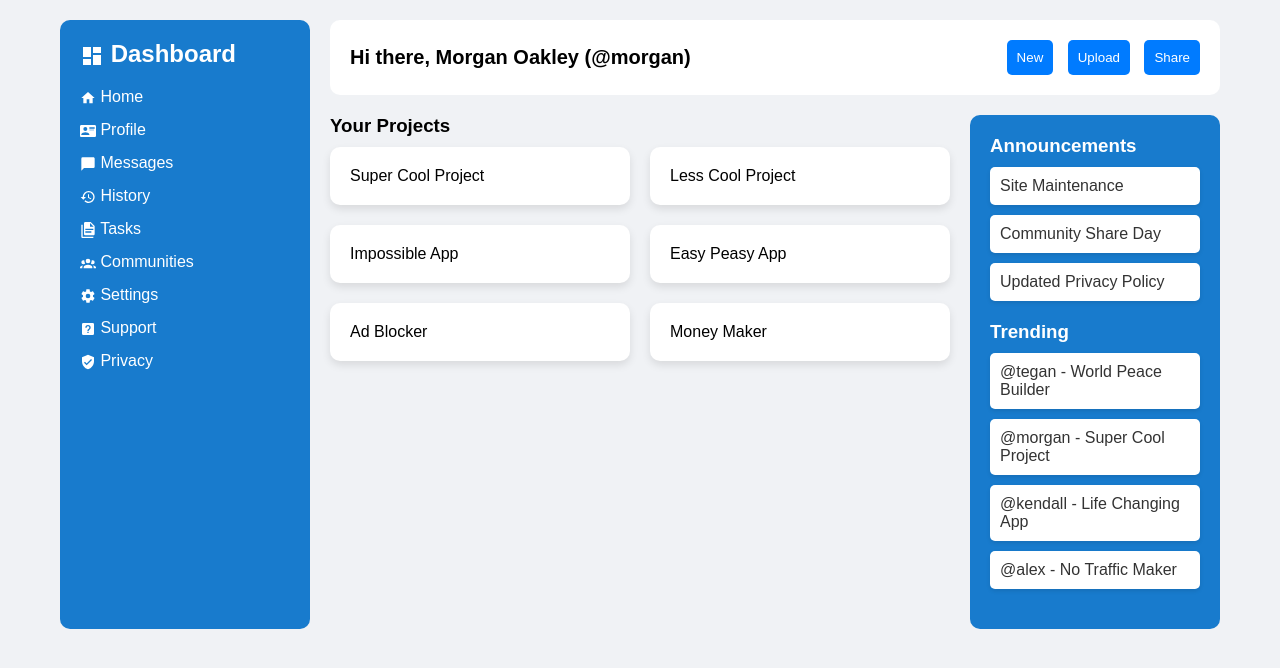
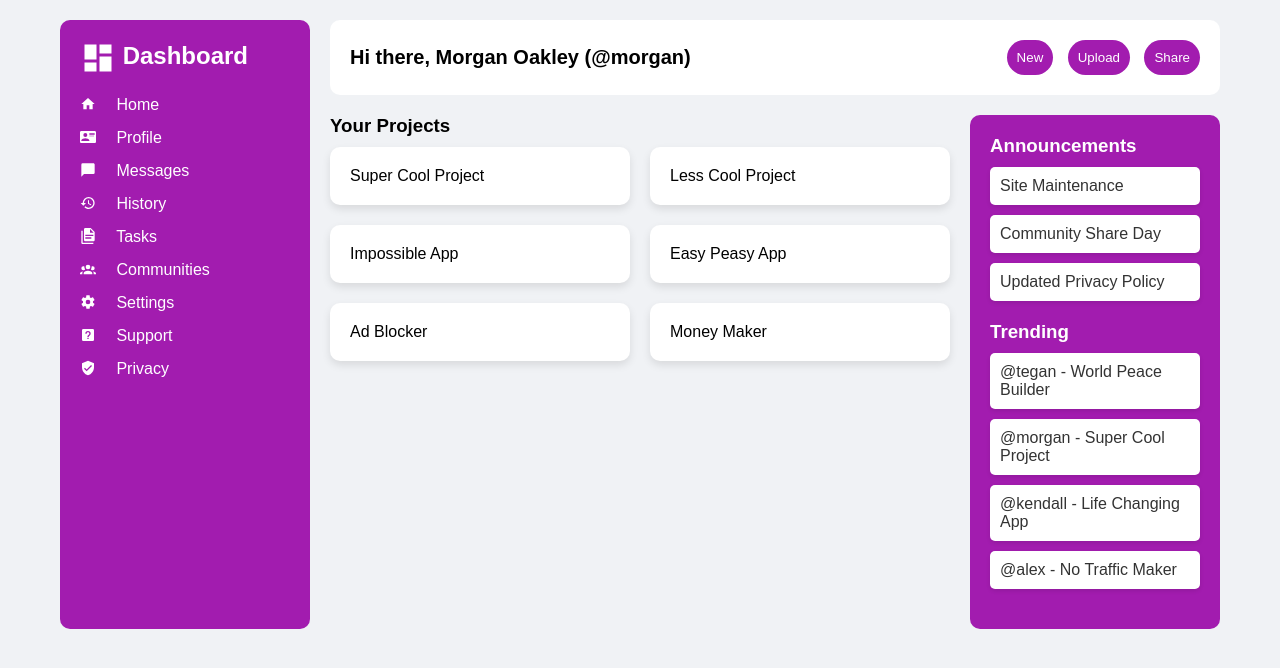
Before and after one commit to jtanman/admin-dashboard-TOP, a plain HTML site: page index.html in a window 1280 px wide. Drawn offline with Linux system fonts and the light colour scheme.

Commit message:
Set background color var

```diff
--- a/css/style.css
+++ b/css/style.css
@@ -2,6 +2,10 @@
     margin: 0;
     padding: 0;
     box-sizing: border-box;
+}
+
+:root {
+    --background-color: #a21caf;
 }
 
 body {
@@ -29,6 +33,9 @@ body {
 .header {
     grid-column: 2 / -1;
     grid-row: 1 / 2;
+    display: grid;
+    grid-template-columns: 2fr 1fr;
+    grid-template-rows: 1fr 1fr;
 }
 
 .projects {
@@ -42,7 +49,7 @@ body {
 }
 
 .sidebar, .sidebar-right {
-    background-color: #187bcd;
+    background-color: var(--background-color);
     color: #fff;
     padding: 20px;
     border-radius: 10px;
@@ -56,9 +63,17 @@ body {
 
 .sidebar img {
     filter: invert(100%) sepia(0%) saturate(0%) hue-rotate(0deg) brightness(100%) contrast(100%);
+    width: 1.5em;
+    height: 1.5em;
+    vertical-align: middle;
+}
+
+.sidebar nav img {
+    filter: invert(100%) sepia(0%) saturate(0%) hue-rotate(0deg) brightness(100%) contrast(100%);
     width: 1em;
     height: 1em;
-    vertical-align: middle;
+    vertical-align: top;
+    margin-right: 1em;
 }
 
 .sidebar nav a {
@@ -91,9 +106,9 @@ body {
     margin-left: 10px;
     padding: 10px;
     border: none;
-    background-color: #007bff;
+    background-color: var(--background-color);
     color: white;
-    border-radius: 5px;
+    border-radius: 20px;
     cursor: pointer;
 }
 
```
